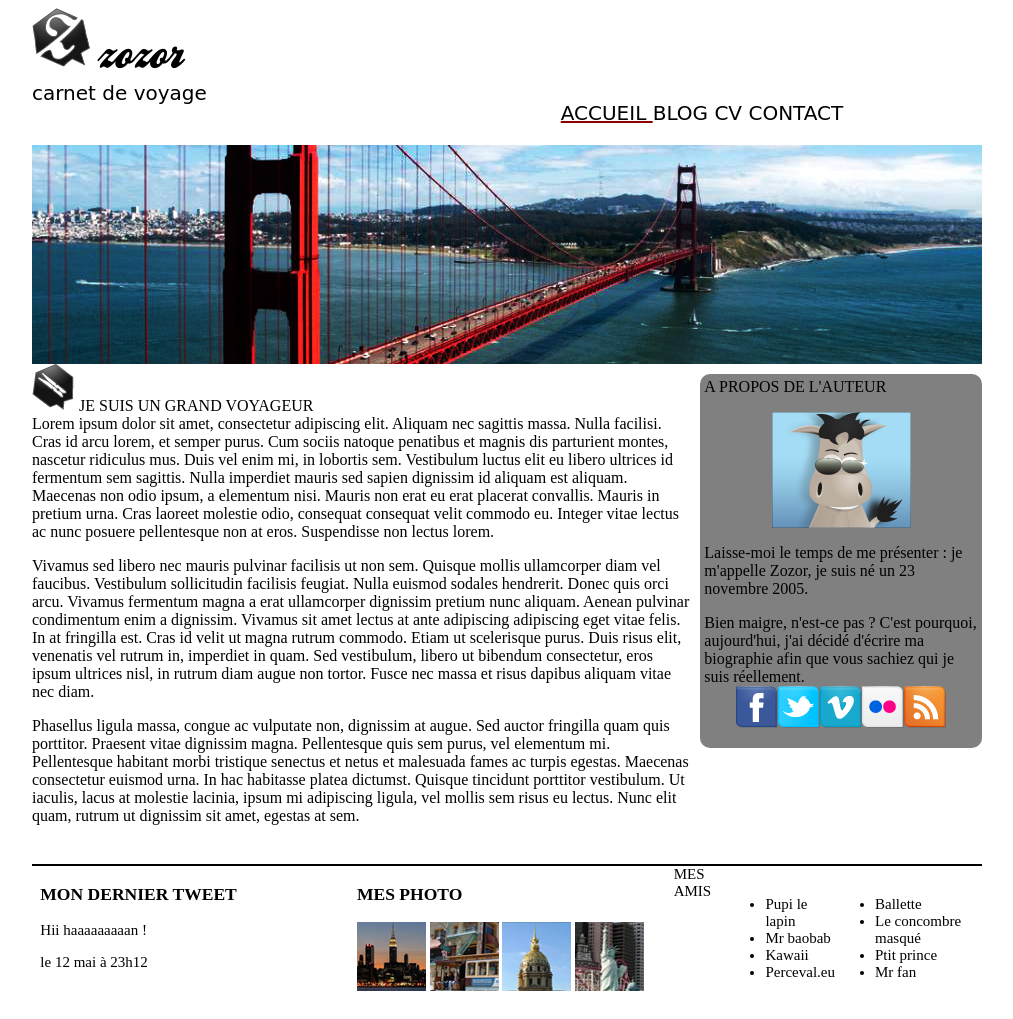
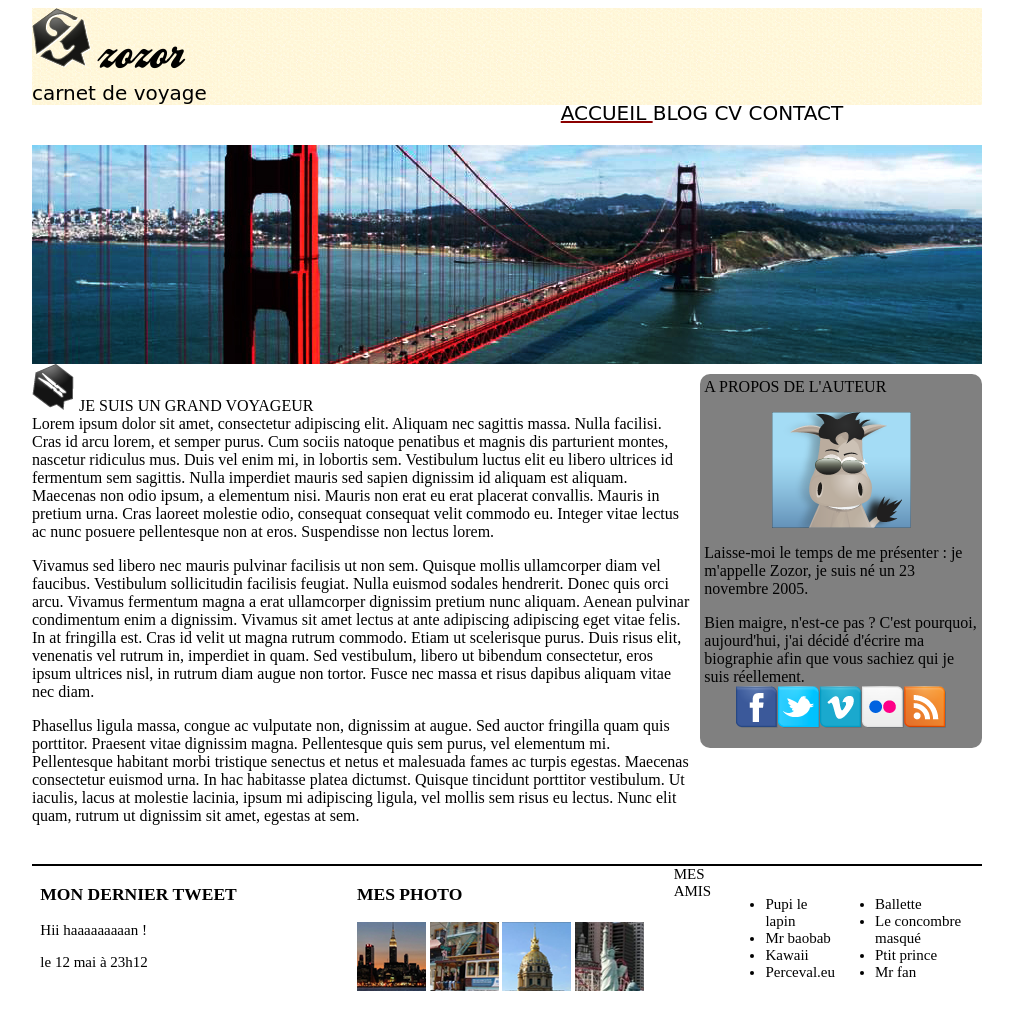
Before and after one commit to arthuslis/tp-classroom, a plain HTML site: page index.html in a window 1280 px wide. Shown: the whole page, without its empty margins (133-1146 px from the left). Drawn offline with Linux system fonts and the light colour scheme.

Commit message:
Update style.css
Ajout du fond jaune

```diff
--- a/css/style.css
+++ b/css/style.css
@@ -27,6 +27,8 @@ header
 	font-family: cursive;
 	font-size: 20px;
 	clear: right;
+	background-image:  url("../images/fond_jaune.png");
+	background-color: yellow;
 }
 #zozor
 {
```
